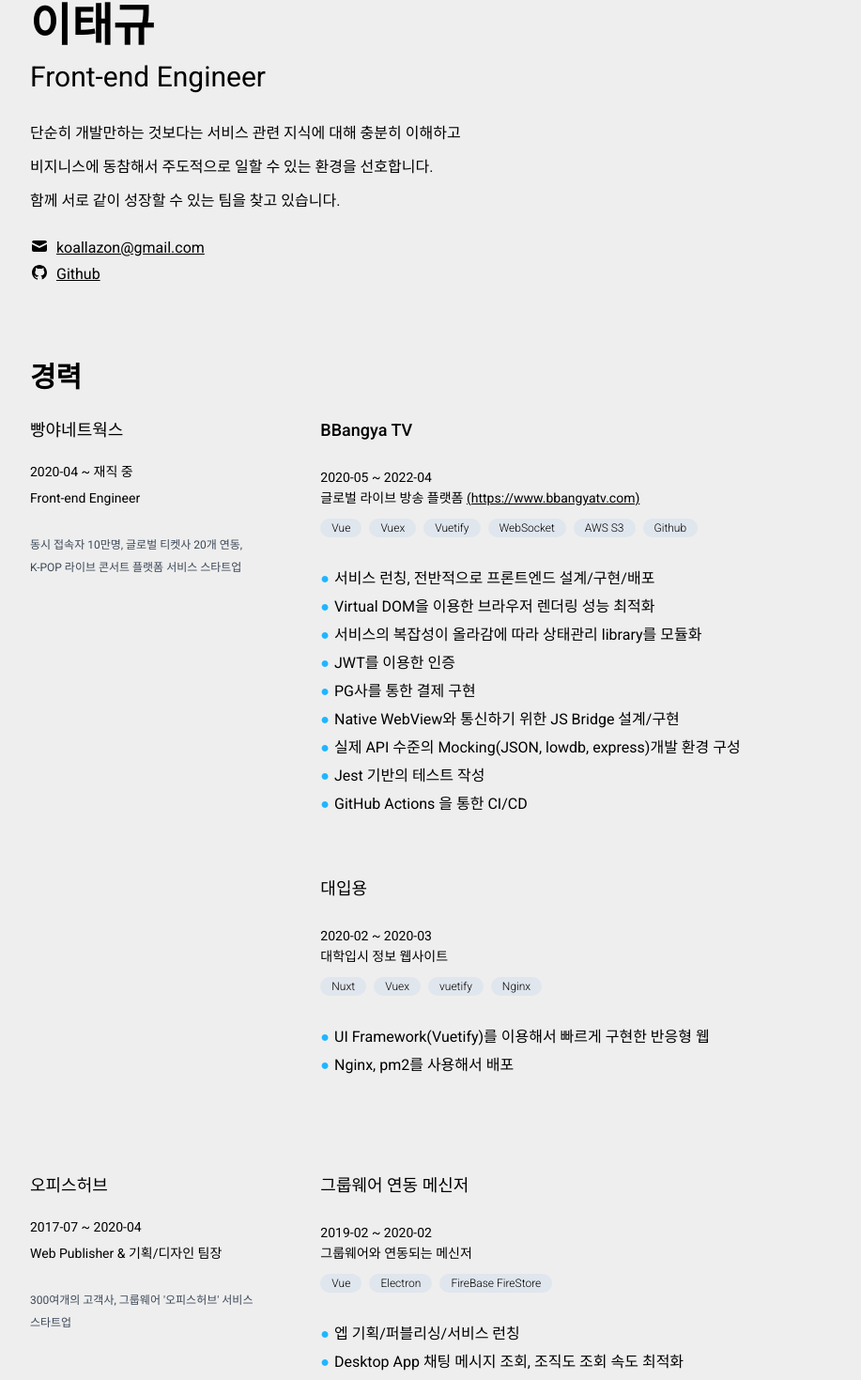
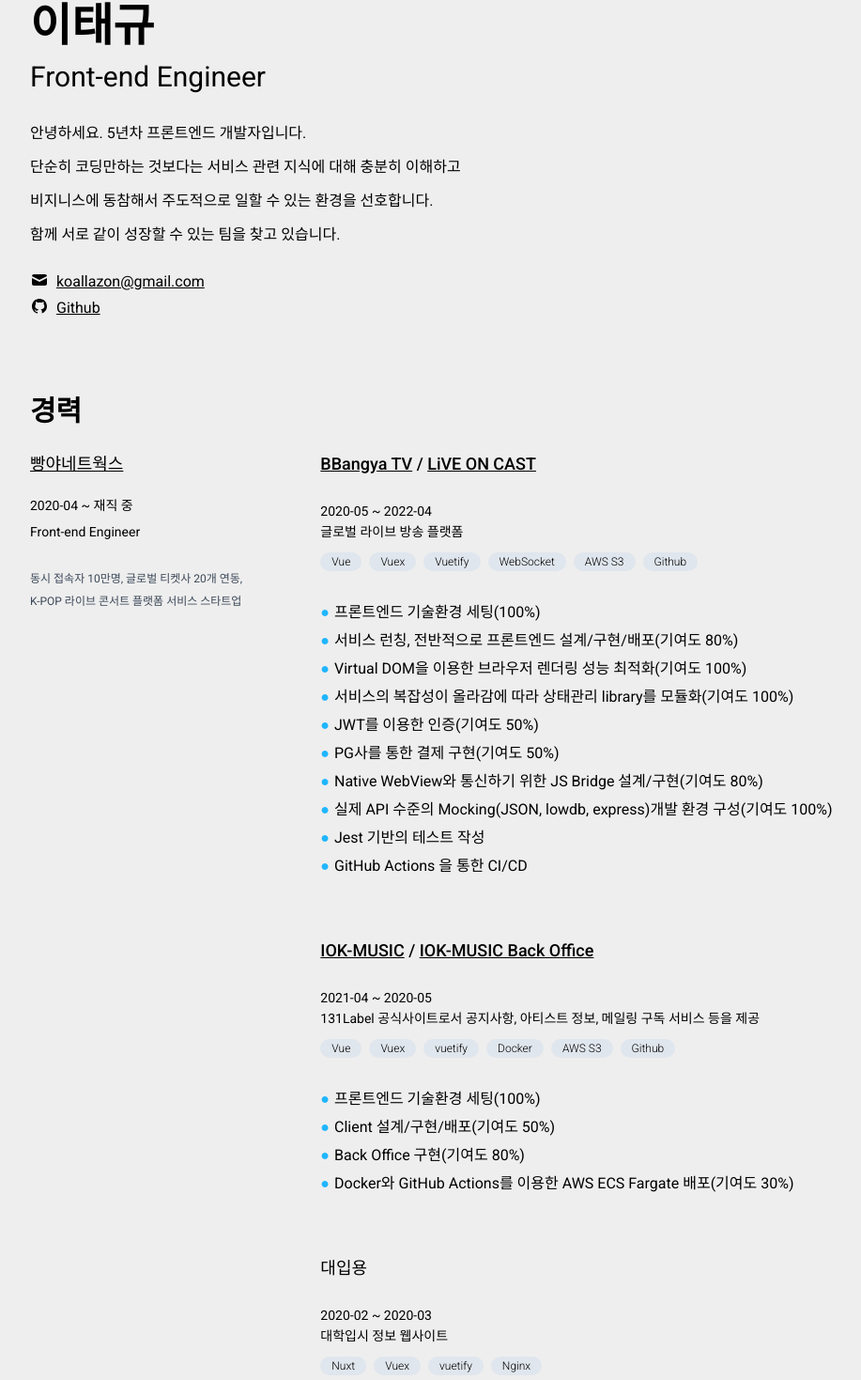
Before and after one commit to koallazon/resume, a Vue app: page / in a window 1280 px wide. Shown: the part 120-1589 px from the top of the page at 94% size, without its empty margins (160-1077 px from the left). Built offline with nearby package versions, Linux system fonts and the light colour scheme.

Commit message:
학력 및 프로젝트 링크 적용

```diff
--- a/src/components/CareerCompany.vue
+++ b/src/components/CareerCompany.vue
@@ -4,7 +4,13 @@
     <div class="relative h-auto">
       <div class="flex flex-col sticky top-12">
         <h4 class="text-md tablet:text-lg font-medium mb-5">
-          {{ item.companyName }}
+          <a
+            :href="item.companyUrl"
+            target="_blank"
+            :title="item.companyName + ' link'"
+            class="hover:text-primary dark:hover:text-primary-dark underline"
+            >{{ item.companyName }}</a
+          >
         </h4>
         <span class="text-sm mb-2">{{ item.period }}</span>
         <span class="text-sm">{{ item.role }}</span>
--- a/src/components/CareerProject.vue
+++ b/src/components/CareerProject.vue
@@ -1,17 +1,24 @@
 <template>
   <div class="career-project">
-    <h5 class="text-md tablet:text-lg font-medium mb-6">{{ project.title }}</h5>
+    <h5 class="text-md tablet:text-lg font-medium mb-6">
+      <span v-for="(title, i) in project.title" :key="i">
+        <span v-if="i > 0"> / </span>
+        <a
+          v-if="project.url && project.url[i]"
+          :href="project.url[i]"
+          target="_blank"
+          :title="title + 'link'"
+          class="hover:text-primary dark:hover:text-primary-dark underline"
+          >{{ title }}</a
+        >
+        <span v-else>
+          {{ title }}
+        </span>
+      </span>
+    </h5>
     <span class="text-sm">{{ project.date }}</span>
     <p class="text-sm">
       {{ project.desc }}
-      <a
-        v-if="project.url"
-        :href="project.url"
-        :title="project.title + 'link'"
-        class="underline"
-        target="_blank"
-        >({{ project.url }})</a
-      >
     </p>
     <div class="flex flex-wrap w-full mt-3 gap-1 tablet:gap-x-2">
       <span
--- a/src/router/views/Home.vue
+++ b/src/router/views/Home.vue
@@ -4,15 +4,16 @@
     <section class="tablet:pt-12 text-font dark:text-font-dark">
       <h2 class="text-2xl tablet:text-5xl font-bold mb-3">이태규</h2>
       <h3 class="text-xl tablet:text-3xl mb-6">Front-end Engineer</h3>
-      <p class="text-sm leading-7 tablet:text-base tablet:leading-9 word-keep">
-        단순히 개발만하는 것보다는 서비스 관련 지식에 대해 충분히 이해하고<br />
-        비지니스에 동참해서 주도적으로 일할 수 있는 환경을 선호합니다.<br />
-        함께 서로 같이 성장할 수 있는 팀을 찾고 있습니다.
-      </p>
+      <p
+        class="text-sm leading-7 tablet:text-base tablet:leading-9 word-keep"
+        v-html="introduce"
+      />
       <ul class="mt-5">
         <li class="flex item-center">
           <MailIcon class="h-5 w-5 mr-2" />
-          <a href="mailto:koallazon@gmail.com" class="underline"
+          <a
+            href="mailto:koallazon@gmail.com"
+            class="underline dark:hover:text-primary-dark underline"
             >koallazon@gmail.com</a
           >
         </li>
@@ -20,7 +21,7 @@
           <a
             href="https://github.com/koallazon"
             target="_blank"
-            class="flex item-center underline"
+            class="flex item-center underline dark:hover:text-primary-dark underline"
             ><span class="github-icon"></span>Github</a
           >
         </li>
@@ -31,12 +32,14 @@
       <h3 class="text-xl tablet:text-3xl font-bold mb-6">경력</h3>
       <CareerCompany v-for="(career, i) in careers" :key="i" :item="career" />
     </section>
+
     <!-- 기술 -->
     <section id="skill" class="text-font dark:text-font-dark mt-20">
       <h3 class="text-xl tablet:text-3xl font-bold mb-6">기술</h3>
       <Skill v-for="(skill, i) in skills" :key="i" :item="skill" />
     </section>
-    <!-- 교육 및 자격증-->
+
+    <!-- 교육 및 자격증 -->
     <section id="edu_license" class="text-font dark:text-font-dark mt-20">
       <h3 class="text-xl tablet:text-3xl font-bold mb-6">교육 / 자격증</h3>
       <EduLicense v-for="(edu, i) in educations" :key="i" :item="edu" />
@@ -45,12 +48,13 @@
 </template>
 
 <script lang="ts">
-import { defineComponent, reactive } from "vue";
+import { defineComponent, reactive, ref, onMounted } from "vue";
 import CareerCompany from "../../components/CareerCompany.vue";
 import Skill from "../../components/Skill.vue";
 import EduLicense from "../../components/Education.vue";
 import { MailIcon } from "@heroicons/vue/solid";
 import { ICareer, ISkill, IEdu } from "../../types";
+
 export default defineComponent({
   name: "Home",
   components: {
@@ -60,70 +64,92 @@ export default defineComponent({
     MailIcon,
   },
   setup() {
+    const introduce = ref<string>(`
+        안녕하세요. 5년차 프론트엔드 개발자입니다.<br>
+        단순히 코딩만하는 것보다는 서비스 관련 지식에 대해 충분히 이해하고<br>
+        비지니스에 동참해서 주도적으로 일할 수 있는 환경을 선호합니다.<br>
+        함께 서로 같이 성장할 수 있는 팀을 찾고 있습니다.
+    `);
+
     const careers: ICareer[] = reactive([
       {
         companyName: "빵야네트웍스",
+        companyUrl: "https://www.bbangyanetworks.com",
         period: "2020-04 ~ 재직 중",
         role: "Front-end Engineer",
         introduce:
           "동시 접속자 10만명, 글로벌 티켓사 20개 연동,<br/> K-POP 라이브 콘서트 플랫폼 서비스 스타트업",
         project: [
           {
-            title: "BBangya TV",
+            title: ["BBangya TV", "LiVE ON CAST"],
             date: "2020-05 ~ 2022-04",
             desc: "글로벌 라이브 방송 플랫폼",
-            url: "https://www.bbangyatv.com",
+            url: ["https://bbangyatv.com", "https://liveoncast.com"],
             skill: ["Vue", "Vuex", "Vuetify", "WebSocket", "AWS S3", "Github"],
             performance: [
-              "서비스 런칭, 전반적으로 프론트엔드 설계/구현/배포",
-              "Virtual DOM을 이용한 브라우저 렌더링 성능 최적화",
-              "서비스의 복잡성이 올라감에 따라 상태관리 library를 모듈화",
-              "JWT를 이용한 인증",
-              "PG사를 통한 결제 구현",
-              "Native WebView와 통신하기 위한 JS Bridge 설계/구현",
-              "실제 API 수준의 Mocking(JSON, lowdb, express)개발 환경 구성",
+              "프론트엔드 기술환경 세팅(100%)",
+              "서비스 런칭, 전반적으로 프론트엔드 설계/구현/배포(기여도 80%)",
+              "Virtual DOM을 이용한 브라우저 렌더링 성능 최적화(기여도 100%)",
+              "서비스의 복잡성이 올라감에 따라 상태관리 library를 모듈화(기여도 100%)",
+              "JWT를 이용한 인증(기여도 50%)",
+              "PG사를 통한 결제 구현(기여도 50%)",
+              "Native WebView와 통신하기 위한 JS Bridge 설계/구현(기여도 80%)",
+              "실제 API 수준의 Mocking(JSON, lowdb, express)개발 환경 구성(기여도 100%)",
               "Jest 기반의 테스트 작성",
               "GitHub Actions 을 통한 CI/CD",
             ],
           },
           {
-            title: "대입용",
+            title: ["IOK-MUSIC", "IOK-MUSIC Back Office"],
+            date: "2021-04 ~ 2020-05",
+            desc: "131Label 공식사이트로서 공지사항, 아티스트 정보, 메일링 구독 서비스 등을 제공",
+            url: ["https://www.iokmusic.com", "https://cms.iokmusic.com"],
+            skill: ["Vue", "Vuex", "vuetify", "Docker", "AWS S3", "Github"],
+            performance: [
+              "프론트엔드 기술환경 세팅(100%)",
+              "Client 설계/구현/배포(기여도 50%)",
+              "Back Office 구현(기여도 80%)",
+              "Docker와 GitHub Actions를 이용한 AWS ECS Fargate 배포(기여도 30%)",
+            ],
+          },
+          {
+            title: ["대입용"],
             date: "2020-02 ~ 2020-03",
             desc: "대학입시 정보 웹사이트",
             skill: ["Nuxt", "Vuex", "vuetify", "Nginx"],
             performance: [
-              "UI Framework(Vuetify)를 이용해서 빠르게 구현한 반응형 웹",
-              "Nginx, pm2를 사용해서 배포",
+              "UI Framework(Vuetify)를 이용해서 빠르게 구현한 반응형 웹(기여도 100%)",
+              "Nginx, pm2를 사용해서 배포(기여도 30%)",
             ],
           },
         ],
       },
       {
         companyName: "오피스허브",
+        companyUrl: "https://www.officehub.kr",
         period: "2017-07 ~ 2020-04",
-        role: "Web Publisher & 기획/디자인 팀장",
+        role: "Front-end Engineer",
         introduce: "300여개의 고객사, 그룹웨어 '오피스허브' 서비스 스타트업",
         project: [
           {
-            title: "그룹웨어 연동 메신저",
+            title: ["그룹웨어 연동 메신저"],
             date: "2019-02 ~ 2020-02",
             desc: "그룹웨어와 연동되는 메신저",
             skill: ["Vue", "Electron", "FireBase FireStore"],
             performance: [
-              "엡 기획/퍼블리싱/서비스 런칭",
-              "Desktop App 채팅 메시지 조회, 조직도 조회 속도 최적화",
-              "Desktop App 유지보수",
+              "엡 기획/퍼블리싱/서비스 런칭(기여도 70%)",
+              "Desktop App 채팅 메시지 조회, 조직도 조회 속도 최적화(기여도 100%)",
+              "Desktop App 유지보수(기여도 50%)",
             ],
           },
           {
-            title: "그룹웨어",
+            title: ["그룹웨어"],
             date: "2017-07 ~ 2020-04",
             desc: "복합기 연동에 특화된 그룹웨어 업무 플랫폼",
             skill: ["HTML5", "CSS3", "jQuery", "PHP"],
             performance: [
-              "전반적인 그룹웨어 서비스 기획, UI 설계/구현",
-              "성과를 통해 입사 2년차에 기획/디자인 팀장으로 진급",
-              "반응형 웹 최적화",
+              "전반적인 그룹웨어 서비스 기획, UI 설계/구현(기여도 70%)",
+              "반응형 웹 최적화 (기여도 80%)",
               "전자메일, 일정관리 리뉴얼(기여도 50%)",
               "GitLab 을 통한 CI/CD 배포",
             ],
@@ -236,9 +262,22 @@ export default defineComponent({
         period: "2016. 7 ~ 2017. 1",
         desc: "HTML5 마크업, CSS3 스타일링, 자바스크립트 동적구현, PHP 데이터 송/수신 처리, 게시판 구현, 로그인 기능 구현",
       },
+      {
+        subject: "영산대학교",
+        organ: "호텔경영학과",
+        period: "2003. 3 ~ 2010. 2",
+        desc: "학점 3.9/4.5",
+      },
+      {
+        subject: "충렬고등학교",
+        organ: "자연계",
+        period: "2000. 3 ~ 2003. 2",
+        desc: "",
+      },
     ]);
 
     return {
+      introduce,
       careers,
       skills,
       educations,
--- a/src/types.ts
+++ b/src/types.ts
@@ -1,5 +1,6 @@
 export interface ICareer {
   companyName: string;
+  companyUrl: string;
   period: string;
   role: string;
   introduce: string;
@@ -7,10 +8,10 @@ export interface ICareer {
 }
 
 export interface IProject {
-  title: string;
+  title: string[];
   date: string;
   desc: string;
-  url?: string;
+  url?: string[];
   skill?: string[];
   performance: string[];
 }
```
